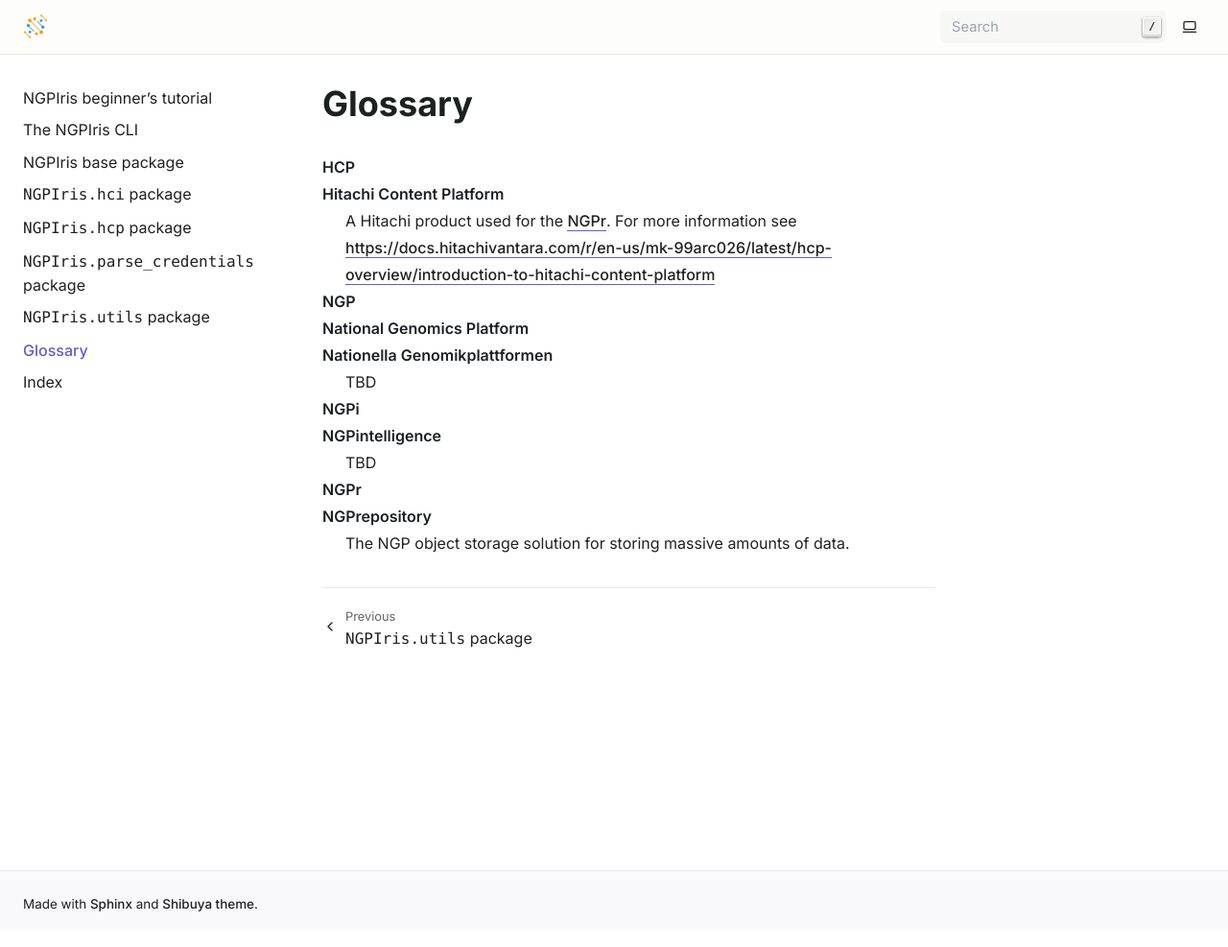
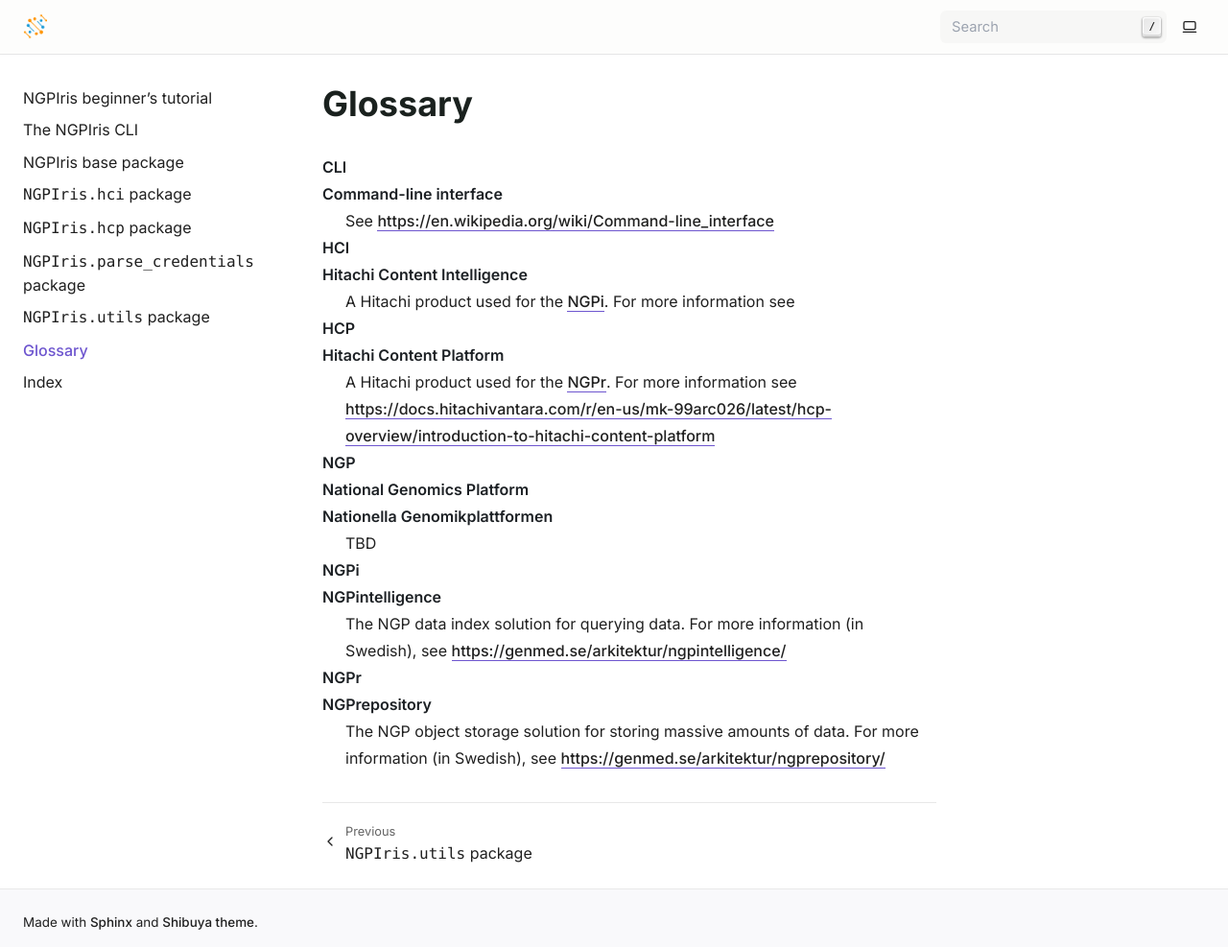
Before and after one commit to genomic-medicine-sweden/NGPIris, a Sphinx documentation site: the page built from docs/glossary.rst, in a window 1280 px wide and 987 px high. Shown: the whole window at 96% size. Built offline with Sphinx 7.4.7, drawn with Linux system fonts in a browser that asks for light colours.

Commit message:
Update glossary.rst

```diff
--- a/docs/glossary.rst
+++ b/docs/glossary.rst
@@ -8,15 +8,23 @@
     Hitachi Content Platform
         A Hitachi product used for the :term:`NGPr`. For more information see https://docs.hitachivantara.com/r/en-us/mk-99arc026/latest/hcp-overview/introduction-to-hitachi-content-platform
 
+    HCI
+    Hitachi Content Intelligence
+        A Hitachi product used for the :term:`NGPi`. For more information see
+
     NGPr
     NGPrepository
-        The NGP object storage solution for storing massive amounts of data.
+        The NGP object storage solution for storing massive amounts of data. For more information (in Swedish), see https://genmed.se/arkitektur/ngprepository/
 
     NGPi
     NGPintelligence
-        TBD
+        The NGP data index solution for querying data. For more information (in Swedish), see https://genmed.se/arkitektur/ngpintelligence/
 
     NGP
     National Genomics Platform
     Nationella Genomikplattformen
         TBD
+
+    CLI
+    Command-line interface
+        See https://en.wikipedia.org/wiki/Command-line_interface
```
